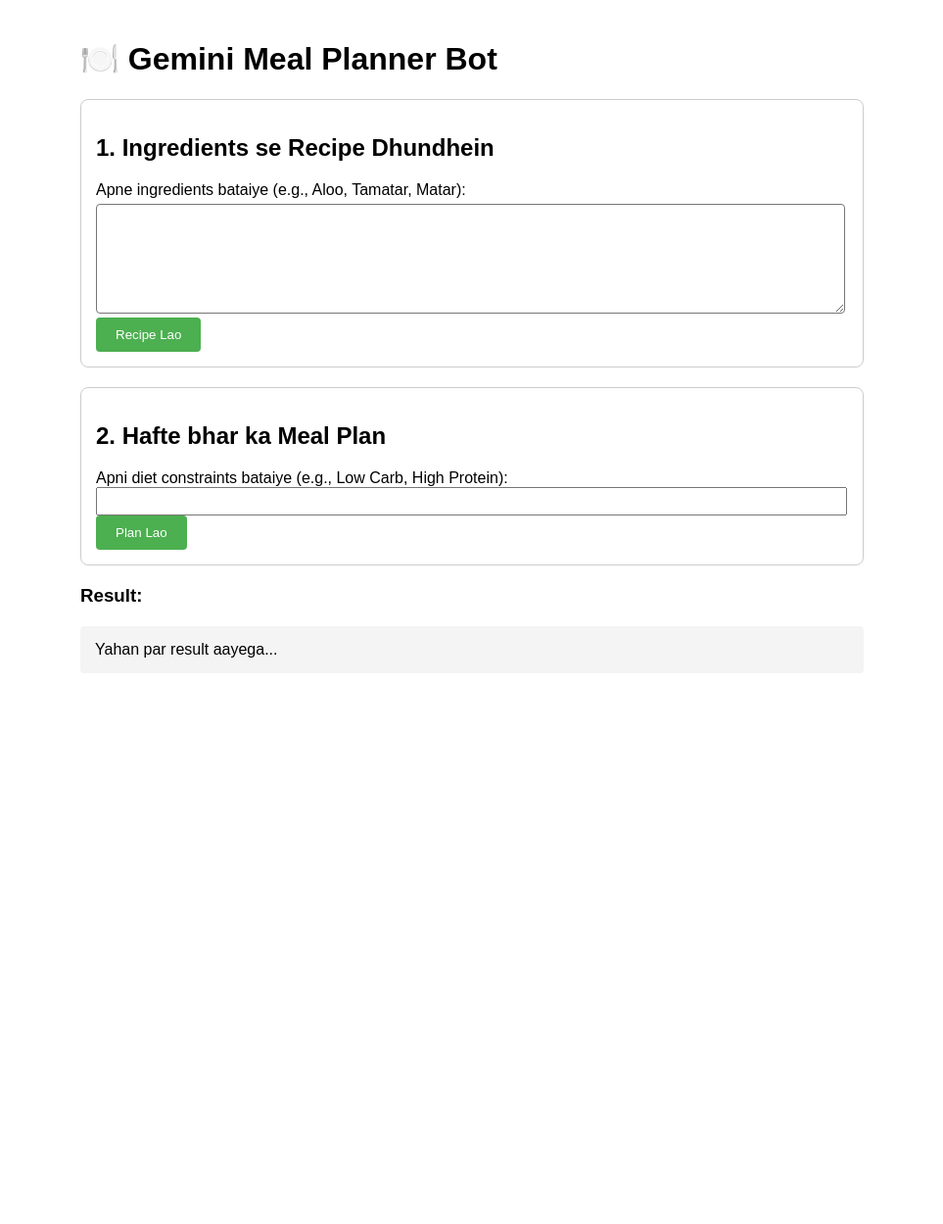
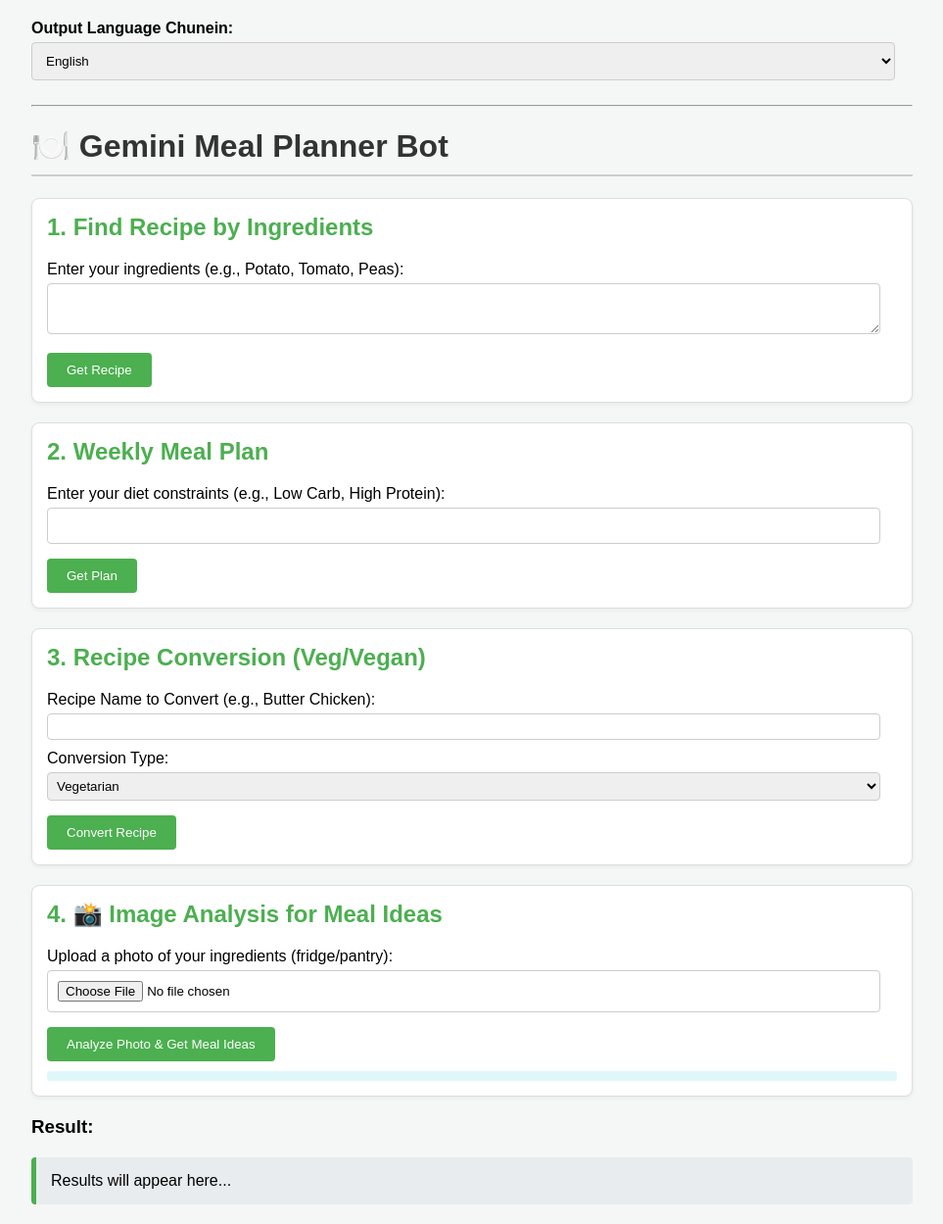
Before and after one commit to sachinrawat6264384464/Meal-Planner-Bot, a Flask app: page / in a window 1280 px wide. Shown: the whole page at 98% size, without its empty margins (158-1121 px from the left). Before the commit the page ends 671 px from the top, so only its background shows below. Run offline with Flask 3, Linux system fonts and the light colour scheme.

Commit message:
we are integratig the image upload as an input option in this project, along with text input

```diff
--- a/backend/app.py
+++ b/backend/app.py
@@ -1,95 +1,191 @@
 # app.py
-from flask import Flask, request, jsonify
+from flask import Flask, request, jsonify, render_template
 from google import genai
-from flask import render_template
+# --- NAYE IMPORTS ---
+from PIL import Image # Image processing ke liye
+import io # Image data ko handle karne ke liye
+# --------------------
+
 app = Flask(__name__)
+
+# NOTE: Replace with your actual Gemini API Key
+API_KEY = "AIzaSyBMjxBfPOhCixZQhRas17BmlIZQ2dUqNNQ"
 
 class MealPlannerBot:
     def __init__(self):
         try:
-            # Direct API key (bina .env ke)
-            api_key = "AIzaSyBMjxBfPOhCixZQhRas17BmlIZQ2dUqNNQ"  # <-- Replace with your Gemini API key
-
-            if not api_key:
+            if not API_KEY:
                 raise ValueError("API key not set.")
 
-            # Pass API key to client
-            self.client = genai.Client(api_key=api_key)
-            self.model = "gemini-2.5-flash"
-
+            self.client = genai.Client(api_key=API_KEY)
+            self.model = "gemini-2.5-flash" # Default model for text generation
+            print("MealPlannerBot initialized successfully.")
         except Exception as e:
             print(f"Error initializing client: {e}")
             self.client = None
 
-    def find_recipe_by_ingredients(self, ingredients):
+    # --- Feature 1: Find Recipe by Ingredients (English Prompt) ---
+    def find_recipe_by_ingredients(self, ingredients, language):
         if not self.client:
-            return "API error."
+            return "API error: Client not initialized."
 
         prompt = (
-            f"Mujhe in ingredients (samagri) ka istemaal karke ek acchi recipe chahie: {ingredients}. "
-            f"Recipe ka naam, zaruri samagri, banane ki vidhi (steps) aur samay (time) Hindi mein vistrit roop se batao."
+            f"Generate a detailed recipe using the following ingredients: {ingredients}. "
+            f"Provide the recipe name, required ingredients, step-by-step instructions, and total cooking time. "
+            f"The entire output must be in **{language}**."
         )
         response = self.client.models.generate_content(
             model=self.model, contents=prompt
         )
         return response.text
 
-    def create_weekly_plan(self, constraints):
+    # --- Feature 2: Create Weekly Plan (English Prompt) ---
+    def create_weekly_plan(self, constraints, language):
         if not self.client:
-            return "API error."
+            return "API error: Client not initialized."
 
         prompt = (
-            f"Mujhe 7 dino ka meal plan chahie. Niyam: {constraints}. "
-            f"Ek table ya list ke roop mein, har din ka plan Hindi mein batao. Dishes repeat nahi honi chahiye."
+            f"Generate a 7-day meal plan (Breakfast, Lunch, Dinner). Follow these constraints: {constraints}. "
+            f"The plan should be in the form of a table or list. Ensure no dishes are repeated during the week. "
+            f"The entire plan must be provided in **{language}**."
         )
         response = self.client.models.generate_content(
             model=self.model, contents=prompt
         )
         return response.text
 
-    def convert_recipe(self, original_recipe_name, conversion_type):
+    # --- Feature 3: Recipe Conversion (English Prompt) ---
+    def convert_recipe(self, original_recipe_name, conversion_type, language):
         if not self.client:
-            return "API error."
+            return "API error: Client not initialized."
 
         prompt = (
-            f"'{original_recipe_name}' recipe ko puri tarah se {conversion_type} version mein badal do. "
-            f"Badle hue ingredients aur naye steps ke saath puri recipe Hindi mein do."
+            f"Completely convert the recipe for '{original_recipe_name}' into a **{conversion_type}** version. "
+            f"Provide the full modified recipe including substitute ingredients (e.g., replace meat with tofu/lentils) and new cooking steps. "
+            f"The entire modified recipe must be in **{language}**."
         )
         response = self.client.models.generate_content(
             model=self.model, contents=prompt
         )
         return response.text
 
+    # --- Feature 4: Analyze Image for Ingredients (VISION FEATURE) ---
+    def analyze_image_for_ingredients(self, image_data):
+        if not self.client:
+            return "API error: Client not initialized."
+
+        try:
+            # Image data (bytes) ko PIL Image object mein load karein
+            image = Image.open(io.BytesIO(image_data))
+        except Exception as e:
+            # Agar image load nahi ho payi to error
+            return f"Error processing image file: {e}"
+
+        prompt = (
+            "Analyze the objects in this image. List all recognizable raw food ingredients, "
+            "vegetables, and raw meats (if present). Provide only a comma-separated list of ingredients, without any introductory text."
+        )
+
+        # Gemini Vision Model ko prompt aur image dono bhejein
+        response = self.client.models.generate_content(
+            model='gemini-2.5-flash', # Vision ke liye sahi model
+            contents=[prompt, image]
+        )
+
+        # Ingredients ki list return karein
+        return response.text.strip()
+
+    # --- Feature 5: Recipe/Plan based on Vision Output ---
+    def generate_plan_from_vision(self, ingredients, language):
+        if not self.client:
+            return "API error: Client not initialized."
+
+        prompt = (
+            f"Generate 3-4 quick and simple meal ideas using ONLY the following ingredients: {ingredients}. "
+            f"Provide the recipe names and basic steps in **{language}**. Focus on using the listed ingredients."
+        )
+
+        response = self.client.models.generate_content(
+            model=self.model,
+            contents=prompt
+        )
+        return response.text
+
+
 # Global bot instance
 bot = MealPlannerBot()
 
 # --- Flask Routes ---
+
+@app.route('/')
+def home():
+    return render_template('index.html')
+
 @app.route('/api/get_recipe', methods=['POST'])
 def get_recipe_api():
     data = request.json
     ingredients = data.get('ingredients', '')
+    language = data.get('language', 'English') # Default English kar diya
     if not ingredients:
         return jsonify({'error': 'Ingredients missing'}), 400
-    result = bot.find_recipe_by_ingredients(ingredients)
+
+    result = bot.find_recipe_by_ingredients(ingredients, language)
     return jsonify({'result': result})
 
 @app.route('/api/get_plan', methods=['POST'])
 def get_plan_api():
     data = request.json
     constraints = data.get('constraints', '')
+    language = data.get('language', 'English') # Default English kar diya
     if not constraints:
         return jsonify({'error': 'Constraints missing'}), 400
-    result = bot.create_weekly_plan(constraints)
+
+    result = bot.create_weekly_plan(constraints, language)
     return jsonify({'result': result})
 
-# Optional: simple GET route to test server
+@app.route('/api/convert_recipe', methods=['POST'])
+def convert_recipe_api():
+    data = request.json
+    original_recipe = data.get('original_recipe', '')
+    conversion_type = data.get('conversion_type', 'vegetarian')
+    language = data.get('language', 'English') # Default English kar diya
 
+    if not original_recipe:
+        return jsonify({'error': 'Original recipe name missing'}), 400
 
+    result = bot.convert_recipe(original_recipe, conversion_type, language)
+    return jsonify({'result': result})
 
+# --- NAYA VISION ROUTE ---
+@app.route('/api/vision_recipe', methods=['POST'])
+def vision_recipe_api():
+    # File aur language dono check karein
+    if 'image' not in request.files or 'language' not in request.form:
+        return jsonify({'error': 'Image file or language missing'}), 400
 
-@app.route('/')
-def home():
-    return render_template('index.html')
+    image_file = request.files['image']
+    language = request.form.get('language', 'English') # Language form data se aayega
+
+    try:
+        image_data = image_file.read()
+
+        # 1. Image se ingredients extract karein
+        ingredients_list = bot.analyze_image_for_ingredients(image_data)
+
+        if "Error" in ingredients_list:
+             return jsonify({'error': f'Image analysis failed. Please try a clearer image.'}), 500
+
+        # 2. Un ingredients se recipe generate karein
+        plan_result = bot.generate_plan_from_vision(ingredients_list, language)
+
+        return jsonify({
+            'ingredients_found': ingredients_list,
+            'result': plan_result
+        })
+
+    except Exception as e:
+        return jsonify({'error': f'An unexpected error occurred during processing: {str(e)}'}), 500
+# -------------------------
 
 if __name__ == '__main__':
     app.run(debug=True)
--- a/backend/templates/index.html
+++ b/backend/templates/index.html
@@ -4,47 +4,133 @@
     <meta charset="UTF-8">
     <title>Gemini Meal Planner Bot</title>
     <style>
-        /* Simple CSS for better look */
-        body { font-family: sans-serif; max-width: 800px; margin: 0 auto; padding: 20px; }
-        .feature-box { border: 1px solid #ccc; padding: 15px; margin-bottom: 20px; border-radius: 8px; }
-        button { padding: 10px 20px; background-color: #4CAF50; color: white; border: none; cursor: pointer; border-radius: 4px; }
-        textarea { width: 98%; height: 100px; padding: 5px; margin-top: 5px; border-radius: 4px; }
-        #result { margin-top: 20px; white-space: pre-wrap; background-color: #f4f4f4; padding: 15px; border-radius: 4px; }
+        /* CSS Updated for better look and consistency */
+        body {
+            font-family: Arial, sans-serif;
+            max-width: 900px;
+            margin: 0 auto;
+            padding: 20px;
+            background-color: #f4f7f6;
+        }
+        h1 { color: #333; border-bottom: 2px solid #ccc; padding-bottom: 10px; }
+        h2 { color: #4CAF50; margin-top: 0; }
+        .feature-box {
+            border: 1px solid #ddd;
+            background-color: #fff;
+            padding: 15px;
+            margin-bottom: 20px;
+            border-radius: 8px;
+            box-shadow: 0 2px 4px rgba(0,0,0,0.05);
+        }
+        button {
+            padding: 10px 20px;
+            background-color: #4CAF50;
+            color: white;
+            border: none;
+            cursor: pointer;
+            border-radius: 4px;
+            margin-top: 10px;
+        }
+        button:hover { background-color: #45a049; }
+        textarea, input[type="text"], input[type="file"], select {
+            width: 98%;
+            padding: 10px;
+            margin-top: 5px;
+            margin-bottom: 5px;
+            border: 1px solid #ccc;
+            border-radius: 4px;
+            box-sizing: border-box;
+        }
+        #result {
+            margin-top: 20px;
+            white-space: pre-wrap;
+            background-color: #e9ecef;
+            padding: 15px;
+            border-radius: 4px;
+            border-left: 5px solid #4CAF50;
+        }
+        #ingredients_display {
+            font-size: 0.9em;
+            color: #007bff;
+            margin-top: 10px;
+            padding: 5px;
+            background-color: #e0f7fa;
+            border-radius: 3px;
+        }
     </style>
 </head>
 <body>
+
+    <div style="margin-bottom: 20px;">
+        <label for="output_language" style="font-weight: bold;">Output Language Chunein:</label>
+        <select id="output_language">
+            <option value="English">English</option>
+            <option value="Hindi">Hindi</option>
+        </select>
+    </div>
+    <hr>
+
     <h1>🍽️ Gemini Meal Planner Bot</h1>
 
     <div class="feature-box">
-        <h2>1. Ingredients se Recipe Dhundhein</h2>
-        <label for="ingredients">Apne ingredients bataiye (e.g., Aloo, Tamatar, Matar):</label>
+        <h2>1. Find Recipe by Ingredients</h2>
+        <label for="ingredients">Enter your ingredients (e.g., Potato, Tomato, Peas):</label>
         <textarea id="ingredients"></textarea>
-        <button onclick="getRecipe()">Recipe Lao</button>
+        <button onclick="getRecipe()">Get Recipe</button>
     </div>
 
     <div class="feature-box">
-        <h2>2. Hafte bhar ka Meal Plan</h2>
-        <label for="constraints">Apni diet constraints bataiye (e.g., Low Carb, High Protein):</label>
-        <input type="text" id="constraints" style="width: 98%; padding: 5px;">
-        <button onclick="getMealPlan()">Plan Lao</button>
+        <h2>2. Weekly Meal Plan</h2>
+        <label for="constraints">Enter your diet constraints (e.g., Low Carb, High Protein):</label>
+        <input type="text" id="constraints">
+        <button onclick="getMealPlan()">Get Plan</button>
+    </div>
+
+    <div class="feature-box">
+        <h2>3. Recipe Conversion (Veg/Vegan)</h2>
+        <label for="recipe_name">Recipe Name to Convert (e.g., Butter Chicken):</label>
+        <input type="text" id="recipe_name" style="width: 98%; padding: 5px; margin-bottom: 10px;">
+
+        <label for="conversion_type">Conversion Type:</label>
+        <select id="conversion_type" style="padding: 5px;">
+            <option value="vegetarian">Vegetarian</option>
+            <option value="vegan">Vegan</option>
+        </select>
+
+        <button onclick="convertRecipe()">Convert Recipe</button>
+    </div>
+
+    <div class="feature-box">
+        <h2>4. 📸 Image Analysis for Meal Ideas</h2>
+        <label for="image_upload">Upload a photo of your ingredients (fridge/pantry):</label>
+        <input type="file" id="image_upload" accept="image/*">
+
+        <button onclick="getRecipeFromImage()">Analyze Photo & Get Meal Ideas</button>
+
+        <div id="ingredients_display"></div>
     </div>
 
     <h3>Result:</h3>
-    <div id="result">Yahan par result aayega...</div>
+    <div id="result">Results will appear here...</div>
 
     <script>
         const resultDiv = document.getElementById('result');
 
-        // Feature 1: Get Recipe
+        function getSelectedLanguage() {
+            return document.getElementById('output_language').value;
+        }
+
+        // --- Feature 1: Get Recipe (Language Added) ---
         async function getRecipe() {
             const ingredients = document.getElementById('ingredients').value;
-            resultDiv.innerHTML = "Recipe dhundhi ja rahi hai...";
+            const lang = getSelectedLanguage();
+            resultDiv.innerHTML = `preparing recipe in ${lang}...`;
 
             try {
                 const response = await fetch('/api/get_recipe', {
                     method: 'POST',
                     headers: { 'Content-Type': 'application/json' },
-                    body: JSON.stringify({ ingredients: ingredients })
+                    body: JSON.stringify({ ingredients: ingredients, language: lang }) // Language added
                 });
 
                 const data = await response.json();
@@ -59,16 +145,17 @@
             }
         }
 
-        // Feature 2: Get Weekly Meal Plan
+        // --- Feature 2: Get Weekly Meal Plan (Language Added) ---
         async function getMealPlan() {
             const constraints = document.getElementById('constraints').value;
-            resultDiv.innerHTML = "Meal Plan banaya ja raha hai...";
+            const lang = getSelectedLanguage();
+            resultDiv.innerHTML = `Your Meal is being prepared in ${lang}....`;
 
             try {
                 const response = await fetch('/api/get_plan', {
                     method: 'POST',
                     headers: { 'Content-Type': 'application/json' },
-                    body: JSON.stringify({ constraints: constraints })
+                    body: JSON.stringify({ constraints: constraints, language: lang }) // Language added
                 });
 
                 const data = await response.json();
@@ -83,7 +170,77 @@
             }
         }
 
-        // Aapko Feature 3: Conversion ke liye bhi similar function banana hoga.
+        // --- Feature 3: Convert Recipe (NEW FUNCTION) ---
+        async function convertRecipe() {
+            const original_recipe = document.getElementById('recipe_name').value;
+            const conversion_type = document.getElementById('conversion_type').value;
+            const lang = getSelectedLanguage();
+            resultDiv.innerHTML = `Recipe converting to ${conversion_type} in ${lang}...`;
+
+            try {
+                const response = await fetch('/api/convert_recipe', {
+                    method: 'POST',
+                    headers: { 'Content-Type': 'application/json' },
+                    body: JSON.stringify({
+                        original_recipe: original_recipe,
+                        conversion_type: conversion_type,
+                        language: lang
+                    })
+                });
+
+                const data = await response.json();
+
+                if (data.result) {
+                    resultDiv.innerHTML = data.result;
+                } else {
+                    resultDiv.innerHTML = 'Error: ' + data.error;
+                }
+            } catch (error) {
+                resultDiv.innerHTML = 'Network Error: Server se connection nahi ho paya.';
+            }
+        }
+
+        // --- Feature 4: Get Recipe From Image (NEW FUNCTION) ---
+        async function getRecipeFromImage() {
+            const imageInput = document.getElementById('image_upload');
+            const imageFile = imageInput.files[0];
+            const lang = getSelectedLanguage();
+            const ingredientsDisplay = document.getElementById('ingredients_display');
+
+            if (!imageFile) {
+                ingredientsDisplay.innerHTML = "Please select an image file.";
+                resultDiv.innerHTML = "";
+                return;
+            }
+
+            resultDiv.innerHTML = `Image analyzing and planning meals in ${lang}... (Vision processing may take a few seconds)`;
+            ingredientsDisplay.innerHTML = "";
+
+            try {
+                // Use FormData for file upload
+                const formData = new FormData();
+                formData.append('image', imageFile);
+                formData.append('language', lang);
+
+                const response = await fetch('/api/vision_recipe', {
+                    method: 'POST',
+                    body: formData
+                });
+
+                const data = await response.json();
+
+                if (data.result) {
+                    ingredientsDisplay.innerHTML = `Found Ingredients: ${data.ingredients_found}`;
+                    resultDiv.innerHTML = data.result;
+                } else {
+                    ingredientsDisplay.innerHTML = "Ingredients not found or analysis failed.";
+                    resultDiv.innerHTML = 'Error: ' + data.error;
+                }
+            } catch (error) {
+                resultDiv.innerHTML = 'Network Error: Server se connection nahi ho paya.';
+                ingredientsDisplay.innerHTML = "";
+            }
+        }
     </script>
 </body>
 </html>
```
